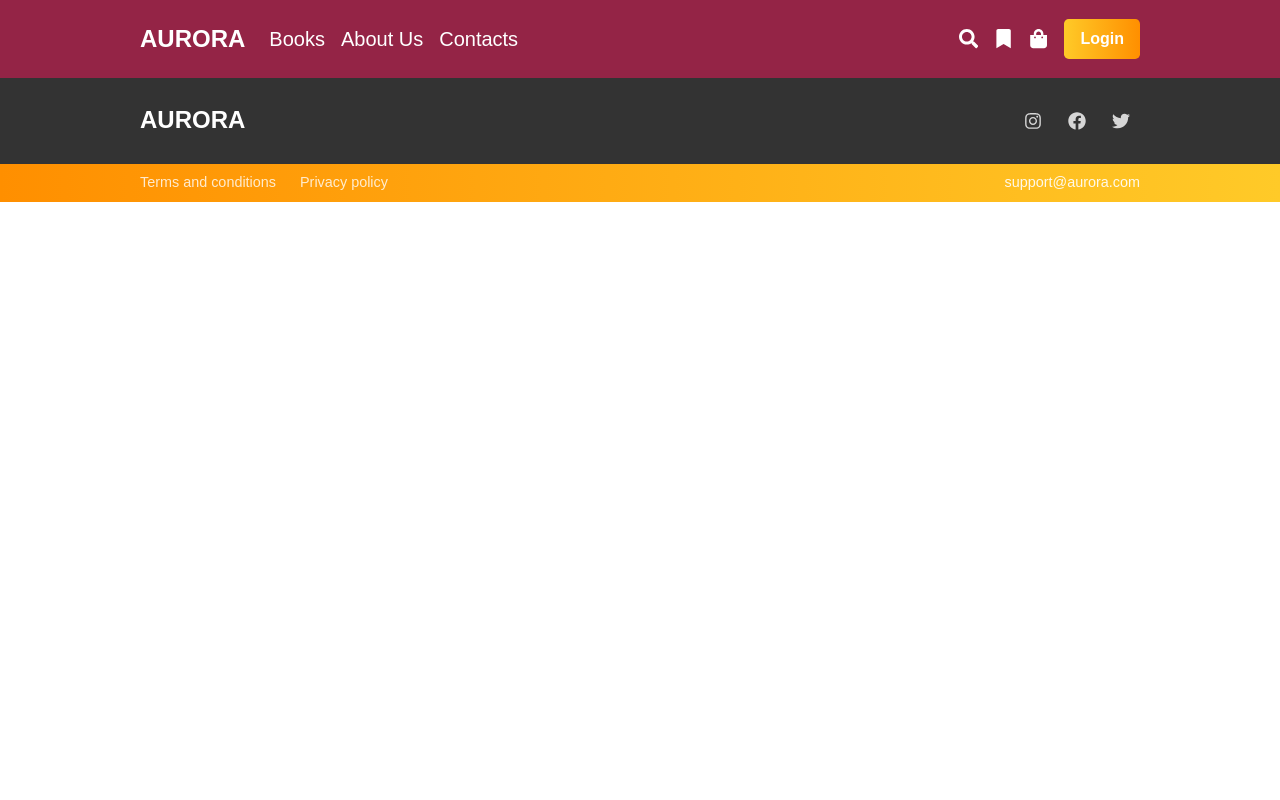
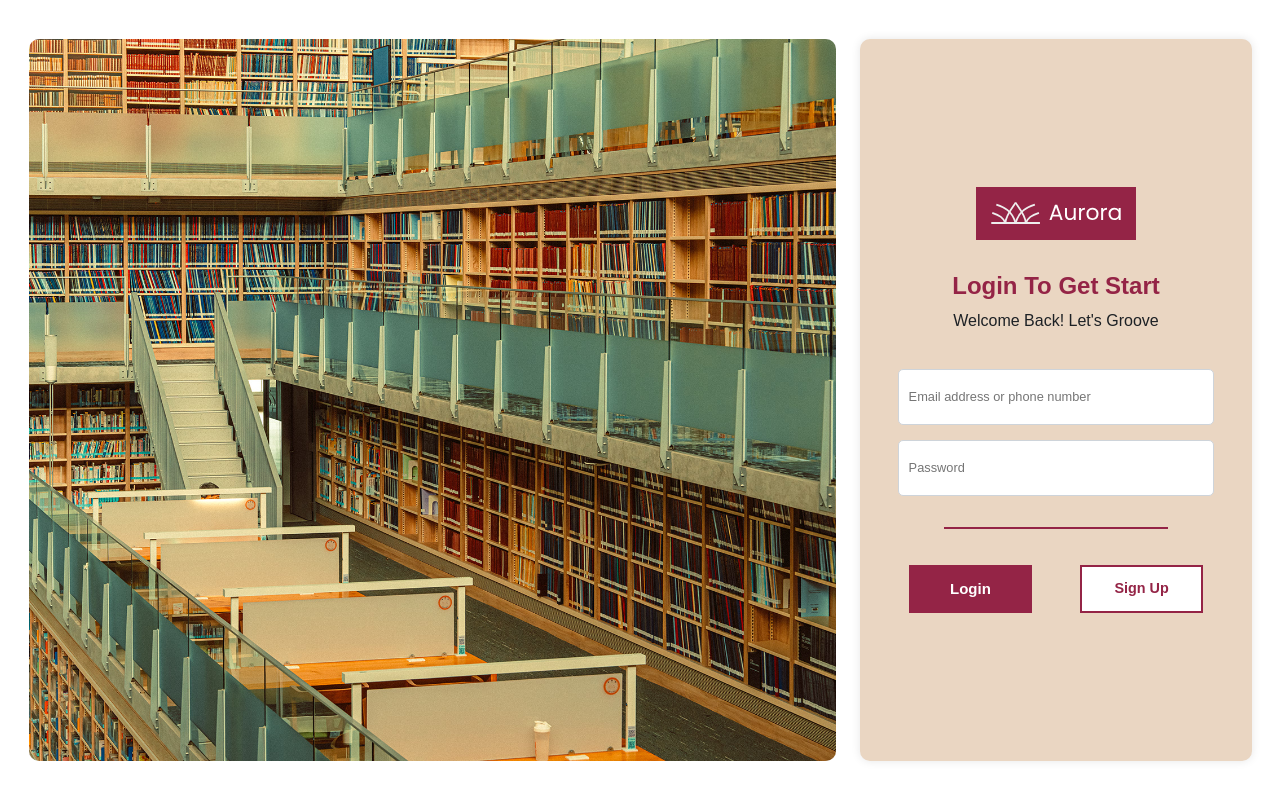
Before and after one commit to nguyendangtaan/AuroraBookstore, a React (Create React App) app in the folder frontend/: page /login in a window 1280 px wide. Built offline with nearby package versions, Linux system fonts and the light colour scheme.

Commit message:
raw login-signup frontend

```diff
--- /dev/null
+++ b/frontend/src/pages/users/LoginAndSignup/LoginSignup.css
@@ -0,0 +1,185 @@
+.login-signup-container {
+  height: 100vh;
+  display: flex;
+  align-items: center;
+  justify-content: center;
+  padding: 1rem;
+}
+
+.login-signup-row {
+  height: 100%;
+  width: 100%;
+}
+
+.login-signup-image-col {
+  padding-left: 0.8rem;
+  display: flex;
+  align-items: center;
+  justify-content: center;
+}
+
+.login-signup-image {
+  height: 94%;
+  width: 100%;
+  object-fit: cover;
+  border-radius: 0.625rem;
+}
+
+.login-signup-form-col {
+  display: flex;
+  align-items: center;
+  justify-content: center;
+  background-color: #ffffff;
+}
+
+.login-signup-form {
+  width: 100%;
+  max-width: 28.125rem; /* 450px */
+  height: 94%;
+  padding: 1.25rem; /* 20px */
+  background-color: #ead6c2;
+  border-radius: 0.625rem; /* 10px */
+  box-shadow: 0 0 0.625rem rgba(0, 0, 0, 0.1); /* 10px */
+  display: flex;
+  flex-direction: column;
+  justify-content: center;
+  align-items: center;
+}
+
+.login-signup-logo {
+  text-align: center;
+  margin-bottom: 2rem; /* 20px */
+  margin-top: 2rem;
+}
+
+.login-signup-logo-inner {
+  display: flex;
+  align-items: center;
+  justify-content: center;
+}
+
+.login-signup-logo-image {
+  width: 10rem; /* 160px */
+  height: auto;
+}
+
+.login-signup-header {
+  color: #942446;
+  text-align: center;
+  margin-bottom: 1.25rem; /* 20px */
+}
+
+.login-signup-title {
+  font-size: 1.5rem; /* 24px */
+  font-weight: bold;
+}
+
+.login-signup-subtitle {
+  font-size: 1rem; /* 16px */
+  color: #1d2125;
+}
+
+.login-signup-divider {
+  display: flex;
+  align-items: center;
+  justify-content: center;
+  margin-bottom: 1.25rem; /* 20px */
+}
+
+.login-signup-divider-line {
+  flex: 1;
+  height: 0.125rem; /* 1px */
+  background-color: #942446;
+  margin: 1rem 4rem;
+}
+
+.login-signup-form-inner {
+  width: 100%;
+}
+
+.login-signup-input-group {
+  margin-bottom: 0.9375rem; /* 15px */
+  display: flex;
+}
+
+.login-signup-input {
+  width: 90%;
+  height: 3.5rem;
+  padding: 0.625rem; /* 10px */
+  border: 0.0625rem solid #ced4da; /* 1px */
+  border-radius: 0.3125rem; /* 5px */
+  font-size: 0.8rem;
+  margin: auto;
+  outline: none;
+}
+
+.login-signup-button {
+  display: flex;
+  align-items: center;
+  justify-content: center;
+  padding: 0.625rem; /* 10px */
+  background-color: #007bff;
+  border: none;
+  border-radius: 0.3125rem; /* 5px */
+  color: #fff;
+  cursor: pointer;
+}
+
+.login-signup-submit-group {
+  text-align: center;
+  display: flex;
+  justify-content: center;
+  gap: 3rem;
+  width: 100%;
+  margin-bottom: 2rem;
+}
+
+.login-signup-submit {
+  width: 35%;
+  height: 3rem;
+  background-color: #942446 !important;
+  color: white !important;
+  border: 0.125rem solid #942446 !important; /* Sử dụng rem thay cho px */
+  border-radius: 0 !important;
+
+  font-weight: 600; /* Chỉnh font kiểu semi-bold */
+  padding: 0.3125rem 1.875rem; /* Sử dụng rem thay cho px */
+  font-size: 0.9375rem; /* Sử dụng rem thay cho px */
+}
+
+.login-signup-toggle {
+  width: 35%;
+  background-color: white !important;
+  color: #942446 !important;
+  border: 0.125rem solid #942446 !important; /* Sử dụng rem thay cho px */
+  border-radius: 0 !important;
+
+  font-weight: 600; /* Chỉnh font kiểu semi-bold */
+  padding: 0.3125rem 1.875rem; /* Sử dụng rem thay cho px */
+  font-size: 0.9375rem; /* Sử dụng rem thay cho px */
+}
+
+.login-signup-enable {
+  width: 35%;
+  height: 3rem;
+  background-color: #942446 !important;
+  color: white !important;
+  border: 0.125rem solid #942446 !important; /* Sử dụng rem thay cho px */
+  border-radius: 0 !important;
+
+  font-weight: 600; /* Chỉnh font kiểu semi-bold */
+  padding: 0.3125rem 1.875rem; /* Sử dụng rem thay cho px */
+  font-size: 0.9375rem; /* Sử dụng rem thay cho px */
+}
+
+.login-signup-disable {
+  width: 35%;
+  background-color: white !important;
+  color: #942446 !important;
+  border: 0.125rem solid #942446 !important; /* Sử dụng rem thay cho px */
+  border-radius: 0 !important;
+
+  font-weight: 600; /* Chỉnh font kiểu semi-bold */
+  padding: 0.3125rem 1.875rem; /* Sử dụng rem thay cho px */
+  font-size: 0.9rem; /* Sử dụng rem thay cho px */
+}
--- /dev/null
+++ b/frontend/src/pages/users/LoginAndSignup/LoginSignup.jsx
@@ -0,0 +1,151 @@
+import React, { useState } from "react";
+import { Image, Container, Row, Col, Button } from "react-bootstrap";
+import { FaUser, FaLock, FaEnvelope } from "react-icons/fa";
+import { Link } from "react-router-dom";
+import bgImage from "../../../assets/users/LoginSignup/login-bg.jpg";
+import logo from "../../../assets/common/f_logo_red.svg";
+import "./LoginSignup.css";
+
+export default function LoginSignup() {
+  const [action, setAction] = useState("Login");
+  const [cname, setCname] = useState("");
+  const [email, setEmail] = useState("");
+  const [password, setPassword] = useState("");
+
+  const handleChangeAction = () => {
+    setAction(action === "Login" ? "Sign Up" : "Login");
+    setCname("");
+    setEmail("");
+    setPassword("");
+  };
+
+  const handleSubmit = (event) => {
+    event.preventDefault();
+    if (action === "Login") {
+      handleLogin();
+    } else {
+      handleSignUp();
+    }
+  };
+
+  const handleLogin = () => {
+    console.log("1");
+  };
+
+  const handleSignUp = () => {
+    console.log("1");
+
+    if (!cname || !email || !password) {
+      alert("Please fill in all fields");
+      return;
+    }
+  };
+
+  return (
+    <Container fluid className="login-signup-container">
+      <Row className="login-signup-row">
+        <Col xs={12} md={7} lg={8} className="login-signup-image-col">
+          <Image src={bgImage} fluid className="login-signup-image" />
+        </Col>
+        <Col xs={12} md={5} lg={4} className="login-signup-form-col">
+          <div className="login-signup-form">
+            {/* Logo */}
+            <div className="login-signup-logo">
+              <div className="login-signup-logo-inner">
+                <Link to="/">
+                  <img
+                    src={logo}
+                    alt="Aurora Logo"
+                    className="login-signup-logo-image"
+                  />
+                </Link>
+              </div>
+            </div>
+
+            {/* Header */}
+            <div className="login-signup-header">
+              <h1 className="login-signup-title">
+                {action === "Login"
+                  ? "Login To Get Start"
+                  : "Nice To Meet You, Friend"}
+              </h1>
+              <p className="login-signup-subtitle">
+                {action === "Login"
+                  ? "Welcome Back! Let's Groove"
+                  : "Together from now!"}
+              </p>
+            </div>
+
+            {/* Login Form */}
+            <form className="login-signup-form-inner">
+              {action === "Sign Up" && (
+                <div className="login-signup-input-group">
+                  <input
+                    type="text"
+                    placeholder="Username"
+                    className="login-signup-input"
+                    value={cname}
+                    onChange={(e) => setCname(e.target.value)}
+                  />
+                </div>
+              )}
+              <div className="login-signup-input-group">
+                <input
+                  type="text"
+                  placeholder="Email address or phone number"
+                  className="login-signup-input"
+                  value={email}
+                  onChange={(e) => setEmail(e.target.value)}
+                />
+              </div>
+
+              <div className="login-signup-input-group">
+                <input
+                  type="password"
+                  placeholder="Password"
+                  className="login-signup-input"
+                  value={password}
+                  onChange={(e) => setPassword(e.target.value)}
+                />
+              </div>
+
+              {/* Divider */}
+              <div className="login-signup-divider">
+                <div className="login-signup-divider-line"></div>
+              </div>
+
+              <div className="login-signup-submit-group">
+                <Button
+                  type="button"
+                  className={
+                    action === "Login"
+                      ? "login-signup-enable"
+                      : "login-signup-disable"
+                  }
+                  onClick={
+                    action === "Login" ? handleSubmit : handleChangeAction
+                  }
+                >
+                  Login
+                </Button>
+                <Button
+                  type="button"
+                  className={
+                    action === "Sign Up"
+                      ? "login-signup-enable"
+                      : "login-signup-disable"
+                  }
+                  onClick={
+                    action === "Sign Up" ? handleSubmit : handleChangeAction
+                  }
+                >
+                  Sign Up
+                </Button>
+              </div>
+            </form>
+          </div>
+        </Col>
+      </Row>
+    </Container>
+  );
+}
--- a/frontend/src/pages/users/theme/header/index.jsx
+++ b/frontend/src/pages/users/theme/header/index.jsx
@@ -2,14 +2,15 @@ import React, { memo } from "react";
 import { Navbar, Nav, Container, Button } from "react-bootstrap";
 import { Link } from "react-router-dom";
 import { FaShoppingBag, FaBookmark, FaSearch } from "react-icons/fa";
-import './header.scss';
-
+import "./header.scss";
 
 const Header = () => {
   return (
     <Navbar expand="md" className="header" variant="dark">
-      <Container >
-        <Navbar.Brand className="header__logo" href="/">AURORA</Navbar.Brand>
+      <Container>
+        <Navbar.Brand className="header__logo" href="/">
+          AURORA
+        </Navbar.Brand>
         <Navbar.Toggle aria-controls="basic-navbar-nav" />
         <Navbar.Collapse id="basic-navbar-nav">
           <Nav className="me-auto header__nav">
@@ -27,7 +28,10 @@ const Header = () => {
             <FaSearch className="header__icon" />
             <FaBookmark className="header__icon" />
             <FaShoppingBag className="header__icon" />
-            <Button className="header__login">Login</Button>
+            {/* <Button className="header__login">Login</Button> */}
+            <Link to="/login" className="header__login">
+              Login
+            </Link>
           </div>
         </Navbar.Collapse>
       </Container>
--- a/frontend/src/router.jsx
+++ b/frontend/src/router.jsx
@@ -1,37 +1,43 @@
-
-import { ROUTERS } from "./ultils/router";
+import { Routes, Route, BrowserRouter as Router } from "react-router-dom";
+import MasterLayout from "./pages/users/theme/masterLayout";
 import Homepage from "./pages/users/homepage";
 import Catalog from "./pages/users/Catalog";
-import { Routes,Route } from "react-router-dom";
-import MasterLayout from "./pages/users/theme/masterLayout";
+import LoginSignup from "./pages/users/LoginAndSignup/LoginSignup";
+import { ROUTERS } from "./ultils/router";
 
-const renderUserRouter=()=>{
-    const useRouters=[
+const renderUserRouter = () => {
+  const useRouters = [
     {
       path: ROUTERS.USER.HOME,
-            component :<Homepage/>
+      component: <Homepage />,
     },
     {
       path: ROUTERS.USER.CATALOG,
-            component :<Catalog/>
-        }
+      component: <Catalog />,
+    },
+  ];
 
-    ]
-    return  (
+  return (
+    <Routes>
+      <Route path={ROUTERS.USER.LOGIN} element={<LoginSignup />} />
+      <Route
+        path="*"
+        element={
           <MasterLayout>
             <Routes>
-        {
-            useRouters.map((item, key) => (
+              {useRouters.map((item, key) => (
                 <Route key={key} path={item.path} element={item.component} />
-                ))
-        }
+              ))}
             </Routes>
           </MasterLayout>
-    )
+        }
+      />
+    </Routes>
+  );
+};
 
-}
-const RouterCustom=()=>{
+const RouterCustom = () => {
   return renderUserRouter();
+};
 
-}
 export default RouterCustom;
--- a/frontend/src/ultils/router.jsx
+++ b/frontend/src/ultils/router.jsx
@@ -1,6 +1,7 @@
-export const ROUTERS={
-    USER :{
-        HOME:"",
-        CATALOG:"catalog"
-    }
-}
+export const ROUTERS = {
+  USER: {
+    HOME: "",
+    CATALOG: "catalog",
+    LOGIN: "login",
+  },
+};
```
Also changed, not shown: frontend/src/assets/common/f_logo_red.svg (added), frontend/src/assets/users/LoginSignup/login-bg.jpg (added). Lines whose indentation alone changed are shown as unchanged.
